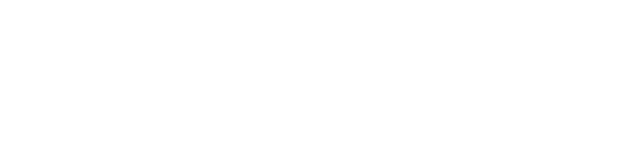
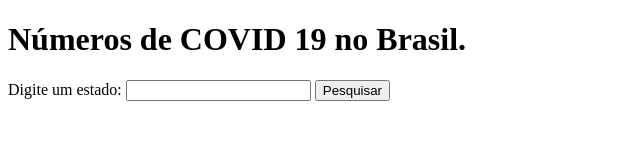
Before and after one commit to Bokomoko/consulta-covid-19-API, a plain HTML site: page index.html in a window 1280 px wide. Shown: the whole page, without its empty margins (0-640 px from the left). Drawn offline with Linux system fonts and the light colour scheme.

Commit message:
create model to search page of COVID-19

```diff
--- a/index.html
+++ b/index.html
@@ -7,7 +7,21 @@
   <link rel="stylesheet" href="style.css">
 </head>
 <body>
+  <header>
+    <h1>Números de COVID 19 no Brasil.</h1>
+  </header>
+  <article>
+    <label for="region">Digite um estado:</label>
+    <input type="text" name="region" id="region">
+    <button>Pesquisar</button>
+  </article>
+  <!-- <article>
+    <h2>Ou selecione no mapa:</h2>
+    <img src="https://static.todamateria.com.br/upload/es/ta/estadosdobrasilfinal-cke.jpg" alt="Mapa do Brasil">
+  </article> -->
+  <section class="response">
 
+  </section>
 
   <script src="scripts.js"></script>
 </body>
```
